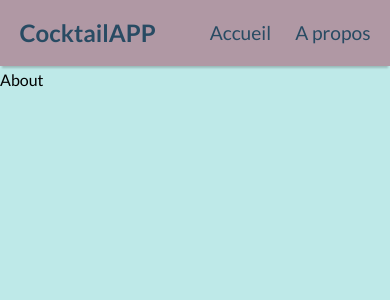
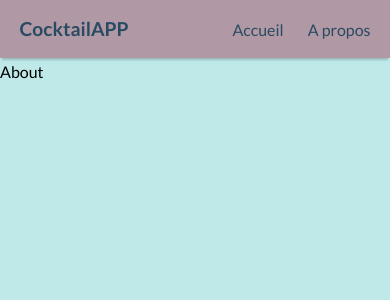
Before and after one commit to jeremyv59/cocktailapp-react, a React (Create React App) app: page /about in a window 390 px wide. Shown: the top 300 px of the page. Built offline with nearby package versions, Linux system fonts and the light colour scheme; no server answers.

Commit message:
media query to font size of header items

```diff
--- a/src/components/header/header.css
+++ b/src/components/header/header.css
@@ -39,6 +39,12 @@ header {
   .container_nav {
     width: var(--container-width-md);
   }
+  .app_title {
+    font-size: 1.2rem;
+  }
+  .link_item {
+    font-size: 1rem;
+  }
 }
 
 @media screen and (max-width: 600px) {
```
